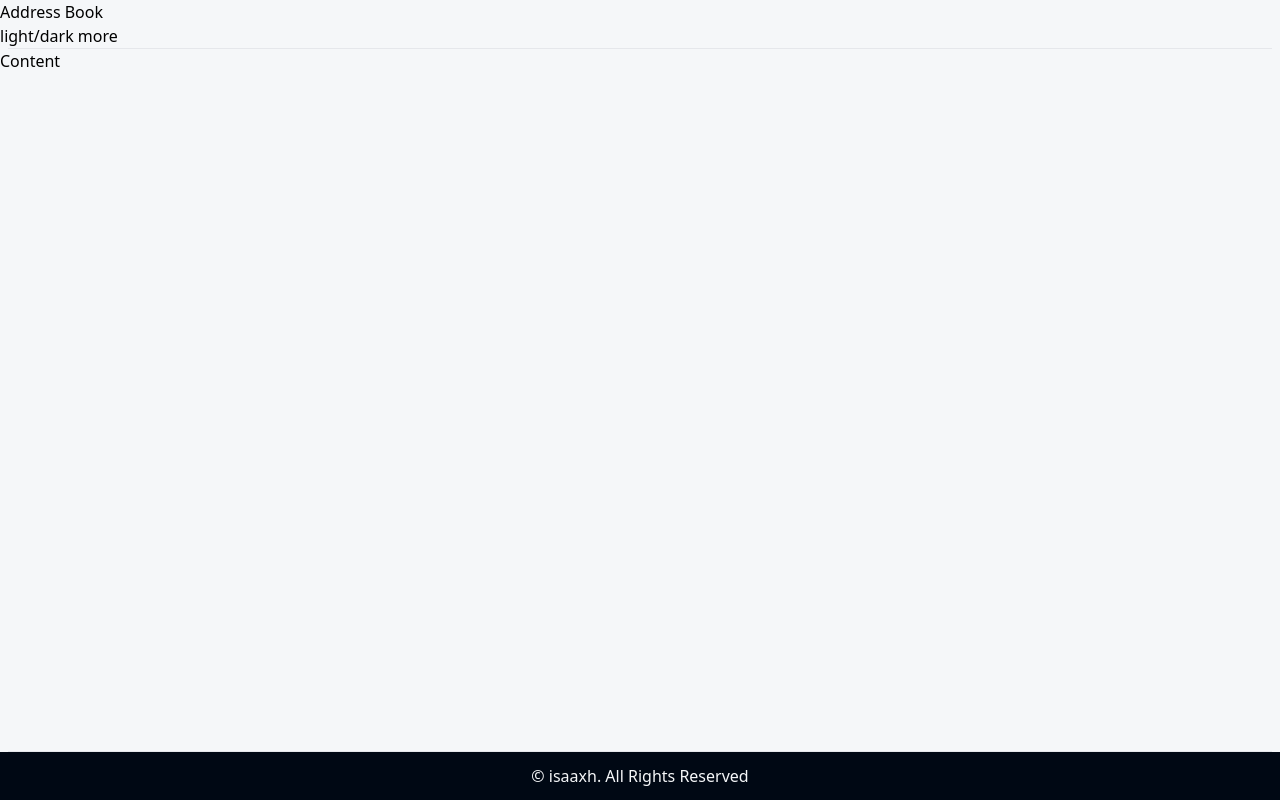
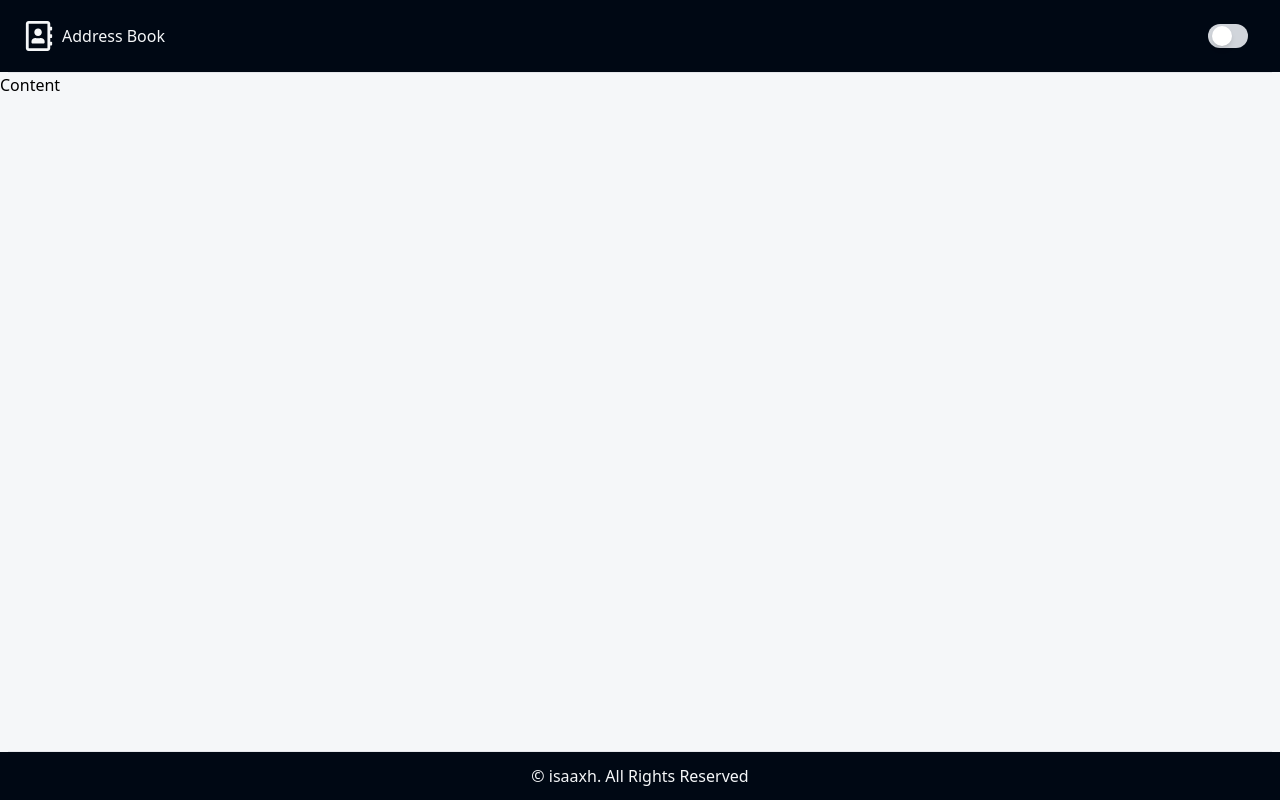
Before and after one commit to isaaxh/address-book-manger, a React (Vite) app: page / in a window 1280 px wide. Built offline with nearby package versions, Linux system fonts and the light colour scheme; the HTML template or start-up script is replaced by a standard one.

Commit message:
add switch to header component

```diff
--- a/src/components/organisms/Header.tsx
+++ b/src/components/organisms/Header.tsx
@@ -1,8 +1,14 @@
+import { FaRegAddressBook } from "react-icons/fa";
+import Switch from "../atoms/Switch";
+
 const Header = () => {
   return (
-    <header>
-      <h1>Address Book</h1>
-      <div>light/dark more</div>
+    <header className="bg-secondaryDark text-primary flex justify-between py-4 px-6">
+      <span className="flex items-center gap-2">
+        <FaRegAddressBook size={30} />
+        <h1>Address Book</h1>
+      </span>
+      <Switch />
     </header>
   );
 };
```
